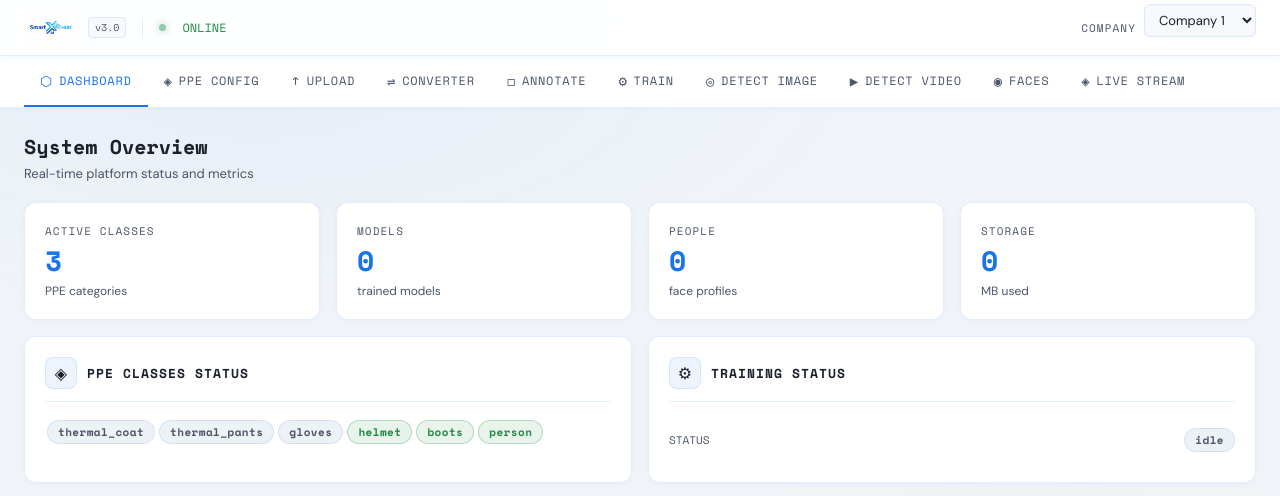
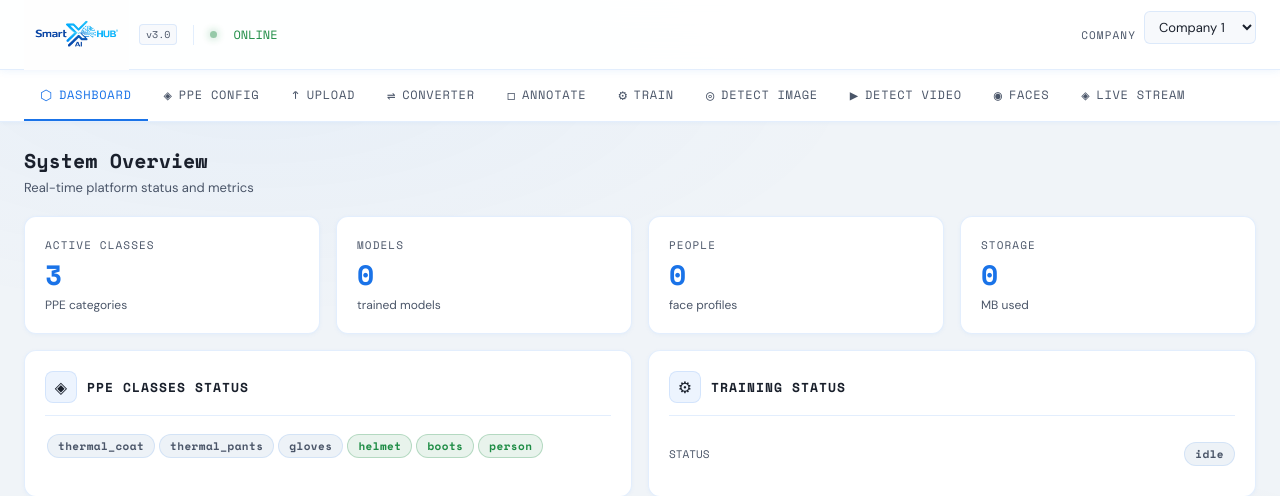
Before and after one commit to Jdsdofp/ai-hub, a FastAPI app: page / in a window 1280 px wide. Shown: the top 496 px of the page. Run offline with FastAPI, Linux system fonts and the light colour scheme.

Commit message:
ajustegdhj

```diff
--- a/app/ui/templates/dashboard.html
+++ b/app/ui/templates/dashboard.html
@@ -64,7 +64,7 @@ body::before {
   display: flex;
   align-items: center;
   gap: 16px;
-  height: 56px;
+  height: 70px;
   box-shadow: 0 1px 8px rgba(26,115,232,0.08);
 }
 
@@ -76,7 +76,7 @@ body::before {
 }
 
 .logo-img {
-  height: 36px;
+  height: 70px;
   width: auto;
   object-fit: contain;
 }
```
